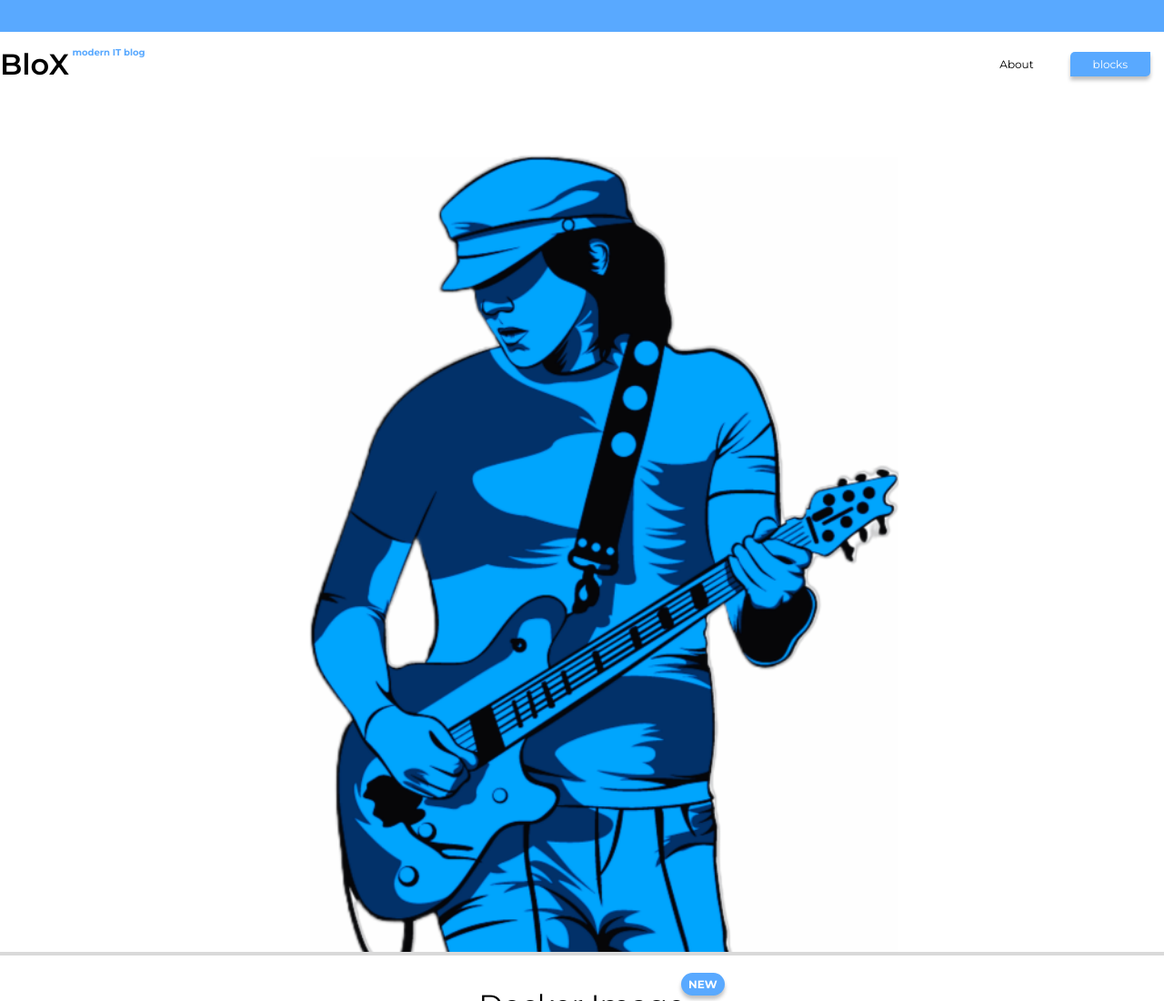
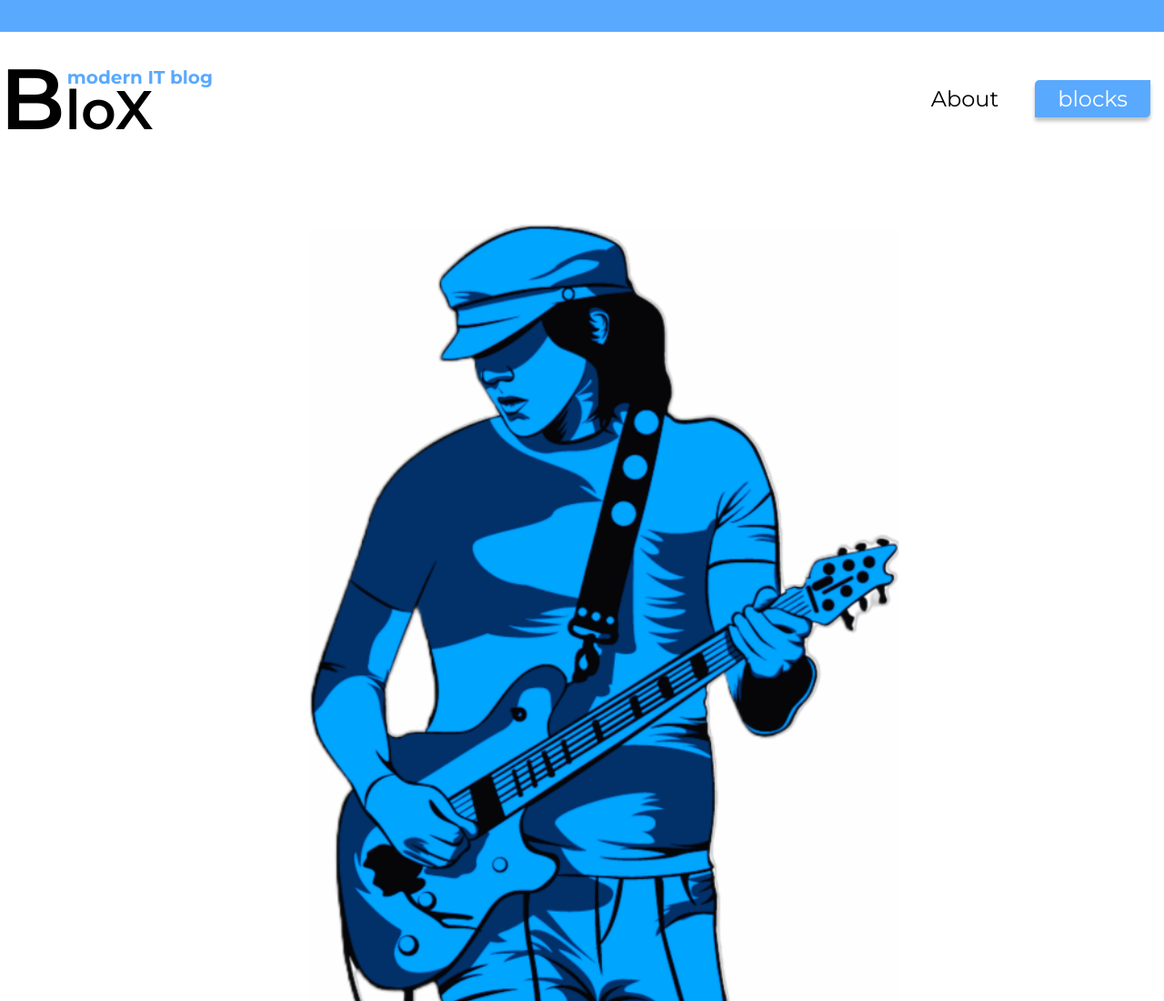
Before and after one commit to olexshchyrba/blog, a plain HTML site: page index.html in a window 1280 px wide. Shown: the top 1100 px of the page at 91% size. Drawn offline with Linux system fonts and the light colour scheme.

Commit message:
logo letter B

```diff
--- a/index.html
+++ b/index.html
@@ -22,8 +22,8 @@
 			<main>
 				<div class="nav-container">
 					<div class="logo">
-						<p>BloX</p>
-						<span>modern IT blog</span>
+                        <span style="font-size: 94px">B</span><span>loX</span>
+						<span class="index_logo">modern IT blog</span>
 					</div>
 
 					<div class="nav-btns">
--- a/styles/index.css
+++ b/styles/index.css
@@ -47,19 +47,16 @@ main{
 
 .logo {
     position: relative;
-}
-
-.logo > p {
-    font-size: 32px;
+    font-size: 60px;
     font-weight: 600;
 }
 
-.logo > span {
+.index_logo {
     position: absolute;
-    top: 0 ;
-    right: -110%;
+    top: 22px;
+    right: -39%;
     font-weight: 700;
-    font-size: 10px;
+    font-size: 20px;
     color: var(--mainColor);
 }
 
@@ -71,7 +68,7 @@ main{
 
 .nav-btn > p {
     font-weight: 400;
-    font-size: 12px;
+    font-size: 24px;
     text-align: center;
 }
 
```
